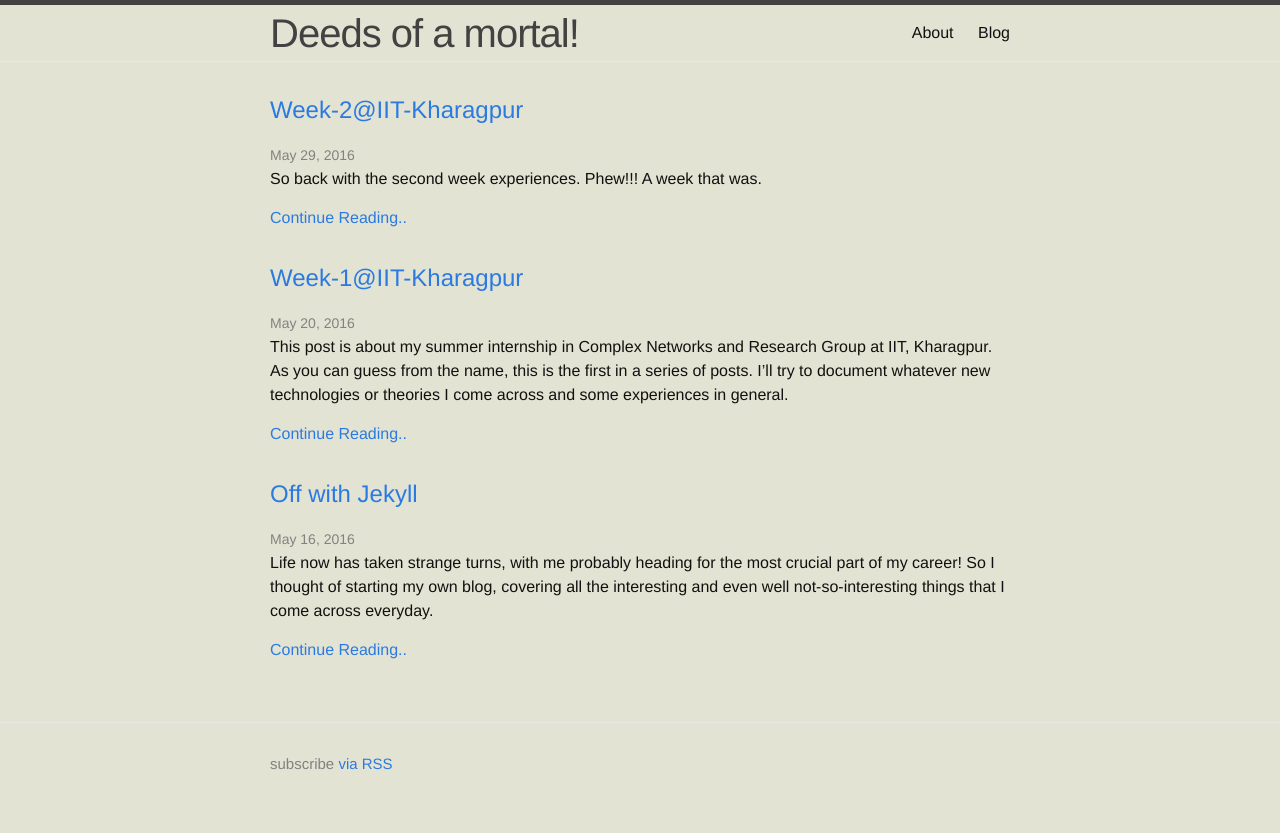
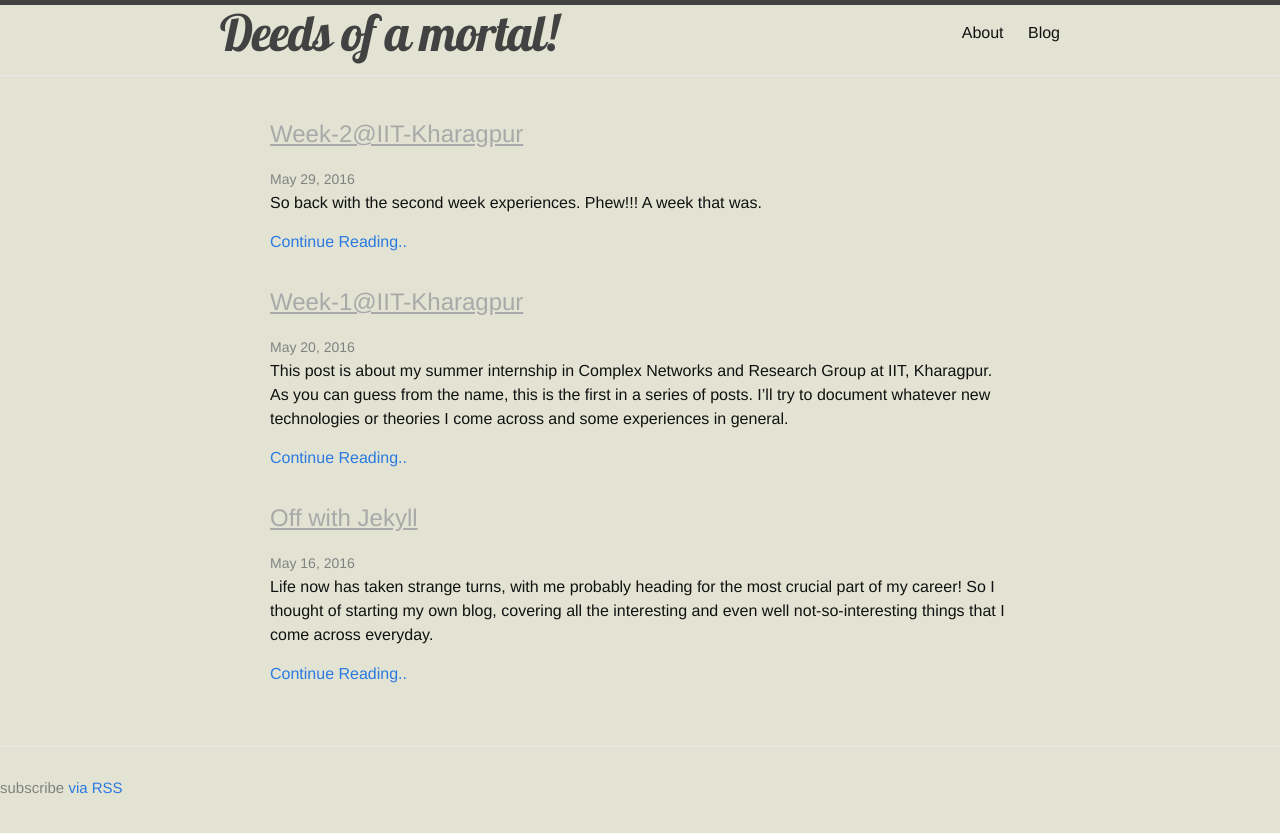
Before and after one commit to smitbose/smitbose.github.io, a Jekyll site: the page built from index.html, in a window 1280 px wide. Shown: the top 833 px of the page. Built offline with Jekyll 4.4.1, drawn with Linux system fonts in a browser that asks for light colours.

Commit message:
Changes to header

```diff
--- a/_includes/head.html
+++ b/_includes/head.html
@@ -9,4 +9,5 @@
   <link rel="stylesheet" href="{{ "/css/main.css" | prepend: site.baseurl }}">
   <link rel="canonical" href="{{ page.url | replace:'index.html','' | prepend: site.baseurl | prepend: site.url }}">
   <link rel="alternate" type="application/rss+xml" title="{{ site.title }}" href="{{ "/feed.xml" | prepend: site.baseurl | prepend: site.url }}">
+  <link href='https://fonts.googleapis.com/css?family=Lobster' rel='stylesheet' type='text/css'>
 </head>
--- a/_includes/header.html
+++ b/_includes/header.html
@@ -1,6 +1,6 @@
 <header class="site-header">
 
-  <div class="wrapper">
+  <div class="wrapper_header">
 
       <a class="site-title" href="{{ site.baseurl }}/">{{ site.title }}</a>
 
--- a/_layouts/default.html
+++ b/_layouts/default.html
@@ -8,7 +8,7 @@
     {% include header.html %}
 
     <div class="page-content">
-      <div class="wrapper">
+      <div class="wrapper_body">
         {{ content }}
       </div>
     </div>
--- a/_sass/_base.scss
+++ b/_sass/_base.scss
@@ -155,9 +155,27 @@
 /**
  * Wrapper
  */
-.wrapper {
+.wrapper_body {
     max-width: -webkit-calc(#{$content-width} - (#{$spacing-unit} * 2));
     max-width:         calc(#{$content-width} - (#{$spacing-unit} * 2));
+    margin-top: 10px;
+    margin-right: auto;
+    margin-left: auto;
+    padding-right: $spacing-unit;
+    padding-left: $spacing-unit;
+    @extend %clearfix;
+
+    @include media-query($on-laptop) {
+        max-width: -webkit-calc(#{$content-width} - (#{$spacing-unit}));
+        max-width:         calc(#{$content-width} - (#{$spacing-unit}));
+        padding-right: $spacing-unit / 2;
+        padding-left: $spacing-unit / 2;
+    }
+}
+
+.wrapper_header {
+    max-width: -webkit-calc(#{$content-width} - (#{$spacing-unit} * 2));
+    max-width:         calc(900px - (#{$spacing-unit} * 2));
     margin-right: auto;
     margin-left: auto;
     padding-right: $spacing-unit;
--- a/_sass/_layout.scss
+++ b/_sass/_layout.scss
@@ -4,14 +4,15 @@
 .site-header {
     border-top: 5px solid $grey-color-dark;
     border-bottom: 1px solid $grey-color-light;
-    min-height: 56px;
+    min-height: 70px;
     text-align: center;
     // Positioning context for the mobile navigation icon
     position: relative;
 }
 
 .site-title {
-    font-size: 40px;
+    font-family: $title-font-family;
+    font-size: 50px;
     font-weight: 300;
     line-height: 56px;
     letter-spacing: -1px;
@@ -190,8 +191,11 @@
 }
 
 .post-link {
+    color: rgb(169,169,169);
+    text-decoration: underline;
     display: block;
     font-size: 24px;
+
 }
 
 
--- a/css/main.scss
+++ b/css/main.scss
@@ -7,6 +7,7 @@
 
 // Our variables
 $base-font-family: "Helvetica Neue", Helvetica, Arial, sans-serif;
+$title-font-family: "Lobster", cursive;
 $base-font-size:   16px;
 $base-font-weight: 400;
 $small-font-size:  $base-font-size * 0.875;
```
Also changed, not shown: 3 other files.
